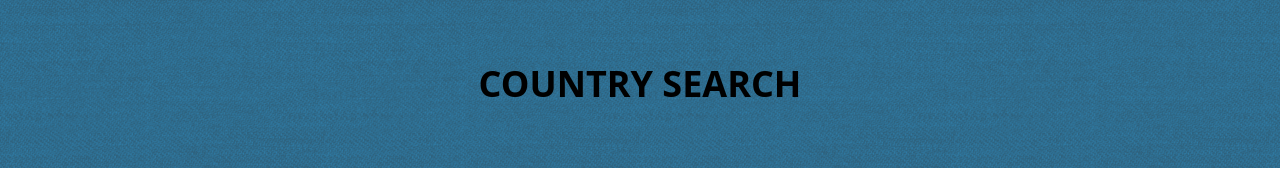
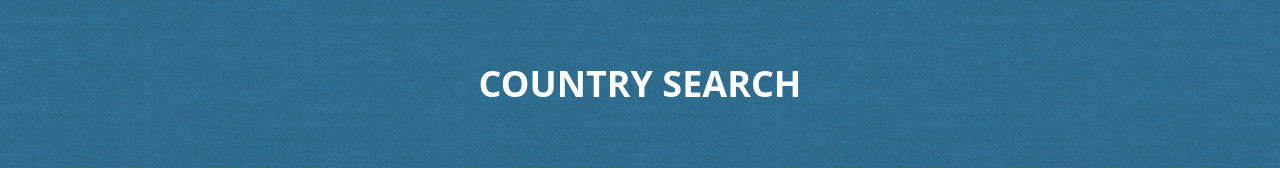
Before and after one commit to muriloommaia/kimche-challenge, a React (Create React App) app in the folder kimchechallenge/: page / in a window 1280 px wide. Shown: the top 170 px of the page. Built offline with nearby package versions, Linux system fonts and the light colour scheme; no server answers.

Commit message:
fix: change 'black' to #fff in themeStyle

```diff
--- a/kimchechallenge/src/Style/themeStyle.js
+++ b/kimchechallenge/src/Style/themeStyle.js
@@ -3,7 +3,7 @@ import points from '../assets/images/points.png';
 export const theme = {
   colors: {
     primary: '#2F80AC',
-    secondary: 'black',
+    secondary: '#fff',
     tertiary: '#000',
   },
   textures: {
```
